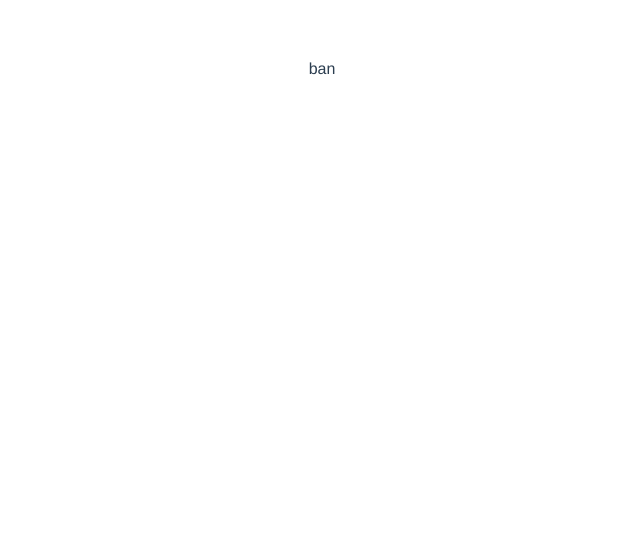
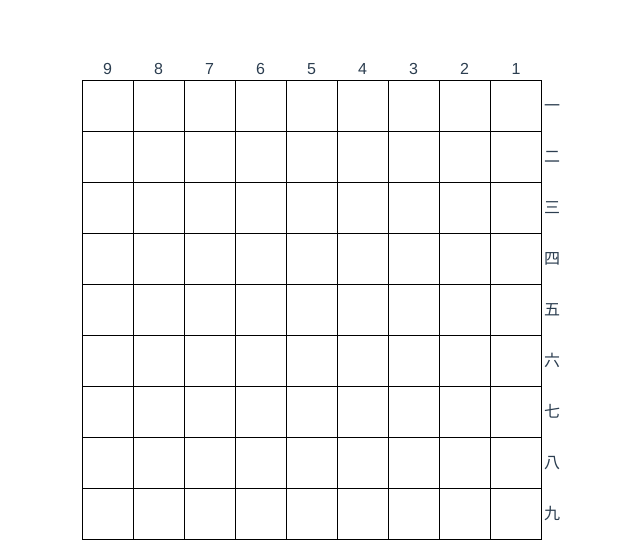
Before and after one commit to nek0meshi/shogi-board, a Vue app in the folder frontend/: page / in a window 1280 px wide. Shown: the top 558 px of the page, without its empty margins (318-958 px from the left). Built offline with nearby package versions, Linux system fonts and the light colour scheme.

Commit message:
- 簡単な盤を作成

```diff
--- a/frontend/src/components/Board.vue
+++ b/frontend/src/components/Board.vue
@@ -1,5 +1,60 @@
 <template>
-  <div>
-    ban
+  <div class="board-container">
+    <div class="board">
+      <div class="left-frame-container">
+        <div v-for="r in rows" :key="r" class="left-frame">
+          {{ r }}
+        </div>
+      </div>
+      <div v-for="c in columns" :key="c" class="column">
+        <div class="top-frame">{{ c }}</div>
+        <div v-for="r in rows" :key="r" class="box">
+        </div>
+      </div>
+    </div>
   </div>
 </template>
+
+<script>
+export default {
+  data () {
+    return {
+      columns: [1, 2, 3, 4, 5, 6, 7, 8, 9],
+      rows: ['一', '二', '三', '四', '五', '六', '七', '八', '九'],
+    }
+  }
+}
+</script>
+
+<style scoped>
+.board-container {
+  display: inline-block;
+}
+.board {
+  display: flex;
+  flex-direction: row-reverse;
+}
+.column:nth-child(2) .box {
+  border-right: 1px solid black;
+}
+.box {
+  border-left: 1px solid black;
+  border-bottom: 1px solid black;
+  height: 50px;
+  width: 50px;
+}
+.box:nth-child(2) {
+  border-top: 1px solid black;
+}
+.top-frame {
+  height: 20px;
+}
+.left-frame-container {
+  width: 20px;
+  padding-top: 20px;
+}
+.left-frame {
+  height: 51px;
+  line-height: 51px;
+}
+</style>
```
Also changed, not shown: 1 other file (tests, documents, lock files or other folders).
